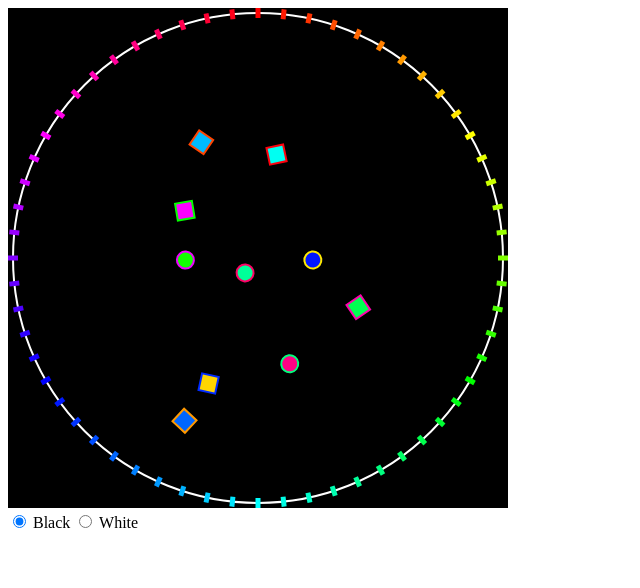
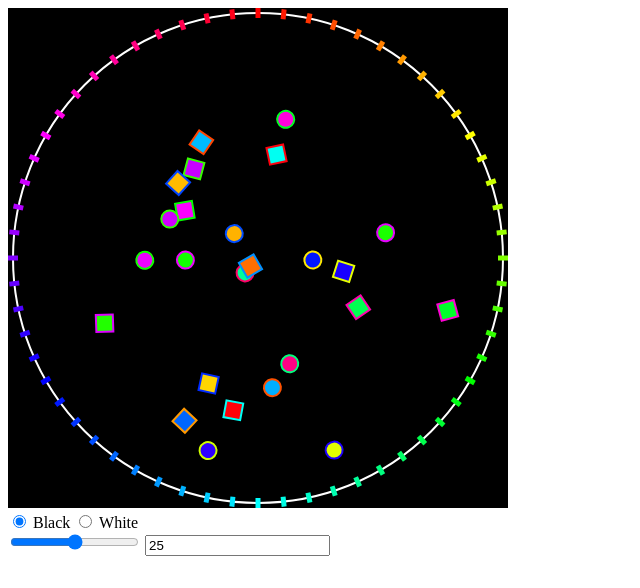
Before and after one commit to maeln/photogrammetry_pattern, a plain HTML site: page index.html in a window 1280 px wide. Shown: the whole page, without its empty margins (0-640 px from the left). Drawn offline with Linux system fonts and the light colour scheme.

Commit message:
add slider for the number of obj.

```diff
--- a/index.html
+++ b/index.html
@@ -19,6 +19,11 @@
                 <input type="radio" id="white" name="bgcol" value="white">
                 <label for="white">White</label>
             </div>
+
+            <div id="obj-number">
+                <input type="range" min="0" max="50" value="25" class="slider" id="objnumber-slider">
+                <input type="text" value="25" id="objnumber-text">
+            </div>
         </div>
     </div>
     <script src="photo.js"></script>
--- a/photo.js
+++ b/photo.js
@@ -1,107 +1,133 @@
-const tri = new Path2D("m57 62-50-27 48-30 0.93 29z")
-const star = new Path2D("m143 58-10-17-18-9.1 17-10 9.1-18 10 17 18 9.1-17 10z")
-const blaze = new Path2D("m70 53 2.9-18-13-12 18-2.6 7.8-16 7.9 16 18 2.5-13 12 3.1 18-16-8.2z")
-const pac = new Path2D("m-31 114a27 29 0 0 1-32-11 27 29 0 0 1 4.3-36 27 29 0 0 1 34-2.3 27 29 0 0 1 8.5 36l-24-12z")
+const tri = new Path2D("m57 62-50-27 48-30 0.93 29z");
+const star = new Path2D(
+  "m143 58-10-17-18-9.1 17-10 9.1-18 10 17 18 9.1-17 10z"
+);
+const blaze = new Path2D(
+  "m70 53 2.9-18-13-12 18-2.6 7.8-16 7.9 16 18 2.5-13 12 3.1 18-16-8.2z"
+);
+const pac = new Path2D(
+  "m-31 114a27 29 0 0 1-32-11 27 29 0 0 1 4.3-36 27 29 0 0 1 34-2.3 27 29 0 0 1 8.5 36l-24-12z"
+);
 
-const canvas = document.getElementById('mcv')
-const ctx = canvas.getContext('2d');
+const canvas = document.getElementById("mcv");
+const ctx = canvas.getContext("2d");
 const { width, height } = canvas.getBoundingClientRect();
 
-const drawPattern = (backgroundColor) => {
-    ctx.save()
+let backgroundColor = "black";
+let objNum = 25;
+
+const figWidth = 15;
+const figHeight = 15;
+
+const drawPattern = () => {
+  ctx.save();
   // background
-    ctx.fillStyle = backgroundColor
-    ctx.fillRect(0, 0, width, height)
+  ctx.fillStyle = backgroundColor;
+  ctx.fillRect(0, 0, width, height);
 
   // the circle
-    const circleSpacing = 5
-    var circle = new Path2D()
-    circle.arc(width / 2, height / 2, width / 2 - circleSpacing, 0, 2 * Math.PI)
+  const circleSpacing = 5;
+  var circle = new Path2D();
+  circle.arc(width / 2, height / 2, width / 2 - circleSpacing, 0, 2 * Math.PI);
 
   ctx.lineWidth = 2;
-    ctx.strokeStyle = 'white'
-    ctx.stroke(circle)
+  ctx.strokeStyle = "white";
+  ctx.stroke(circle);
 
-    const rectWidth = 5
-    const rectHeight = 10
+  const rectWidth = 5;
+  const rectHeight = 10;
   const clockLine = (i, m) => {
-        ctx.save()
-        ctx.fillStyle = `hsl(${Math.floor(i / m * 360)},100%,50%)`
-        ctx.translate(-rectWidth / 2, -rectHeight / 2)
-        ctx.fillRect(0, 0, rectWidth, rectHeight)
-        ctx.restore()
+    ctx.save();
+    ctx.fillStyle = `hsl(${Math.floor((i / m) * 360)},100%,50%)`;
+    ctx.translate(-rectWidth / 2, -rectHeight / 2);
+    ctx.fillRect(0, 0, rectWidth, rectHeight);
+    ctx.restore();
+  };
+
+  ctx.translate(width / 2, height / 2); // move origin to center
+  const step = 60;
+  for (let d = 0; d < step; ++d) {
+    ctx.save();
+    const rad = ((2 * Math.PI) / step) * d;
+    ctx.rotate(rad);
+    ctx.translate(0, -height / 2 + circleSpacing);
+    clockLine(d, step);
+    ctx.restore();
   }
 
-    ctx.translate(width / 2, height / 2) // move origin to center
-    const step = 60
-    for (let d = 0; d < step; ++d) {
-        ctx.save()
-        const rad = 2 * Math.PI / step * d
-        ctx.rotate(rad)
-        ctx.translate(0, -height / 2 + circleSpacing)
-        clockLine(d, step)
-        ctx.restore()
-    }
-
-    const figWidth = 15
-    const figHeight = 15
-
   const drawCircle = () => {
-        const c = new Path2D()
-        c.arc(0, 0, figWidth / 2, 0, 2 * Math.PI)
-        ctx.stroke(c)
-        ctx.fill(c)
-    }
+    const c = new Path2D();
+    c.arc(0, 0, figWidth / 2, 0, 2 * Math.PI);
+    ctx.stroke(c);
+    ctx.fill(c);
+  };
 
   const drawRect = () => {
-        const c = new Path2D()
-        c.rect(0, 0, figWidth, figHeight)
-        ctx.stroke(c)
-        ctx.fill(c)
-    }
+    const c = new Path2D();
+    c.rect(0, 0, figWidth, figHeight);
+    ctx.stroke(c);
+    ctx.fill(c);
+  };
 
-    const nbFig = 10
-    for (let i = 0; i < nbFig; ++i) {
-        ctx.save()
+  for (let i = 0; i < objNum; ++i) {
+    ctx.save();
 
     // We should really try to use a low descrepency noise for this
 
-        const rot1 = 2 * Math.PI * Math.random()
-        const rot2 = 2 * Math.PI * Math.random()
-        const radius = (width / 2 - figWidth - circleSpacing) * Math.random()
-        const tx = radius * Math.cos(rot1)
-        const ty = radius * Math.sin(rot1)
+    const rot1 = 2 * Math.PI * Math.random();
+    const rot2 = 2 * Math.PI * Math.random();
+    const radius = (width / 2 - figWidth - circleSpacing) * Math.random();
+    const tx = radius * Math.cos(rot1);
+    const ty = radius * Math.sin(rot1);
 
-        ctx.translate(tx, ty)
-        ctx.rotate(rot2)
+    ctx.translate(tx, ty);
+    ctx.rotate(rot2);
 
     ctx.lineWidth = 4;
-        const colRnd = Math.random()
-        ctx.fillStyle = `hsl(${Math.floor(colRnd * 360)},100%,50%)`
-        ctx.strokeStyle = `hsl(${Math.floor((colRnd * 360 + 180) % 360)}, 100%, 50%)`
+    const colRnd = Math.random();
+    ctx.fillStyle = `hsl(${Math.floor(colRnd * 360)},100%,50%)`;
+    ctx.strokeStyle = `hsl(${Math.floor(
+      (colRnd * 360 + 180) % 360
+    )}, 100%, 50%)`;
 
-        const elem = Math.floor(Math.random() * 2)
+    const elem = Math.floor(Math.random() * 2);
     switch (elem) {
       case 0:
-                drawCircle()
-                break
+        drawCircle();
+        break;
       case 1:
-                drawRect()
-                break
+        drawRect();
+        break;
     }
 
-        ctx.restore()
+    ctx.restore();
   }
 
-    ctx.restore()
-}
+  ctx.restore();
+};
 
-drawPattern('black');
+drawPattern("black", 25);
 
 const bgRadios = document.querySelectorAll('input[type=radio][name="bgcol"]');
 
 bgRadios.forEach((radio) => {
-    radio.addEventListener('change', (event) => {
-        drawPattern(event.target.value);
-    })
-})
+  radio.addEventListener("change", (event) => {
+    backgroundColor = event.target.value;
+    drawPattern();
+  });
+});
+
+const objNumberSlider = document.getElementById("objnumber-slider");
+const objNumberText = document.getElementById("objnumber-text");
+
+objNumberSlider.addEventListener("change", (event) => {
+  objNum = event.target.value;
+  objNumberText.value = event.target.value;
+  drawPattern();
+});
+
+objNumberText.addEventListener("change", (event) => {
+  objNum = event.target.value;
+  objNumberSlider.value = event.target.value;
+  drawPattern();
+});
```
Lines whose indentation alone changed are shown as unchanged.
